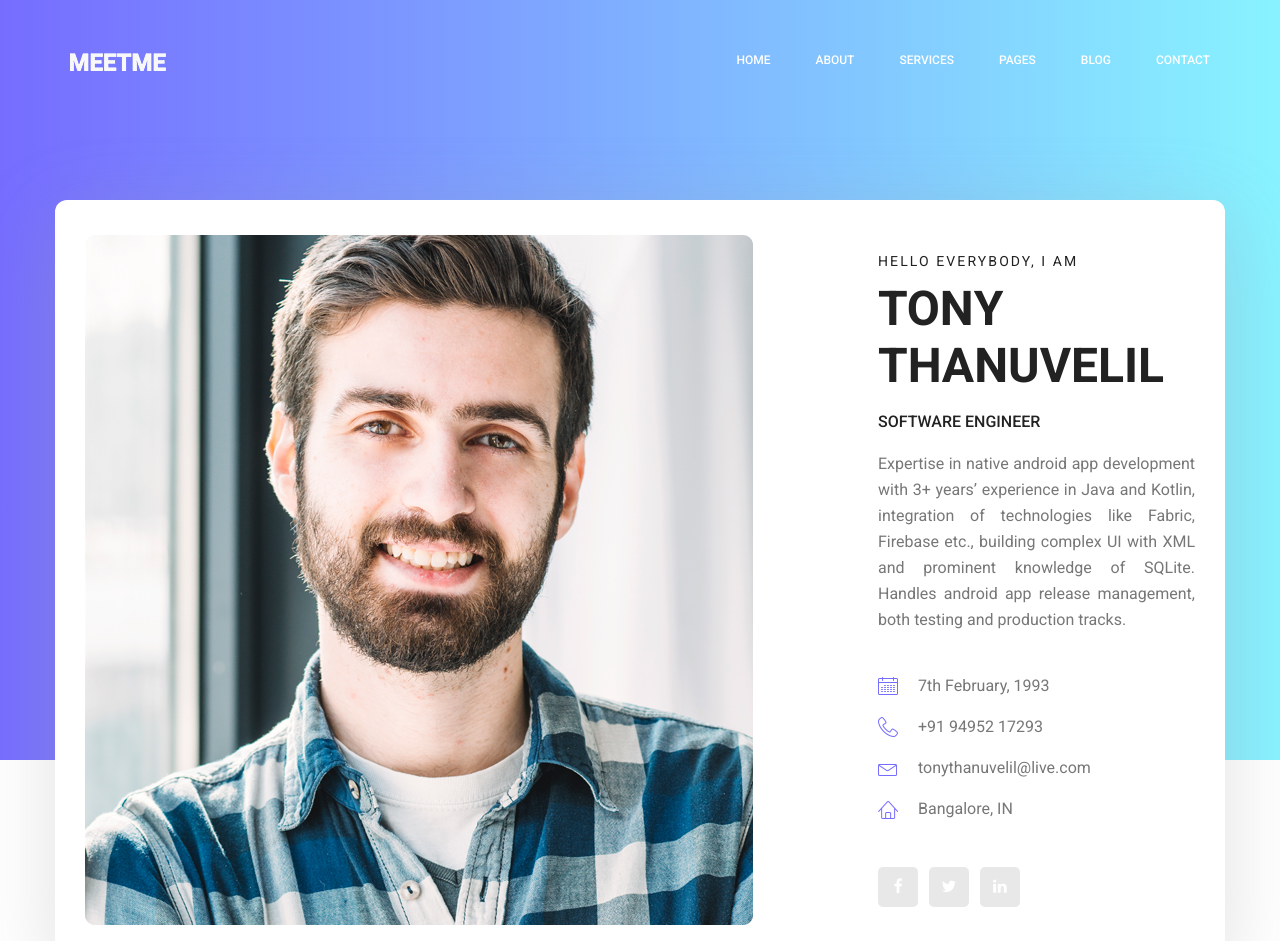
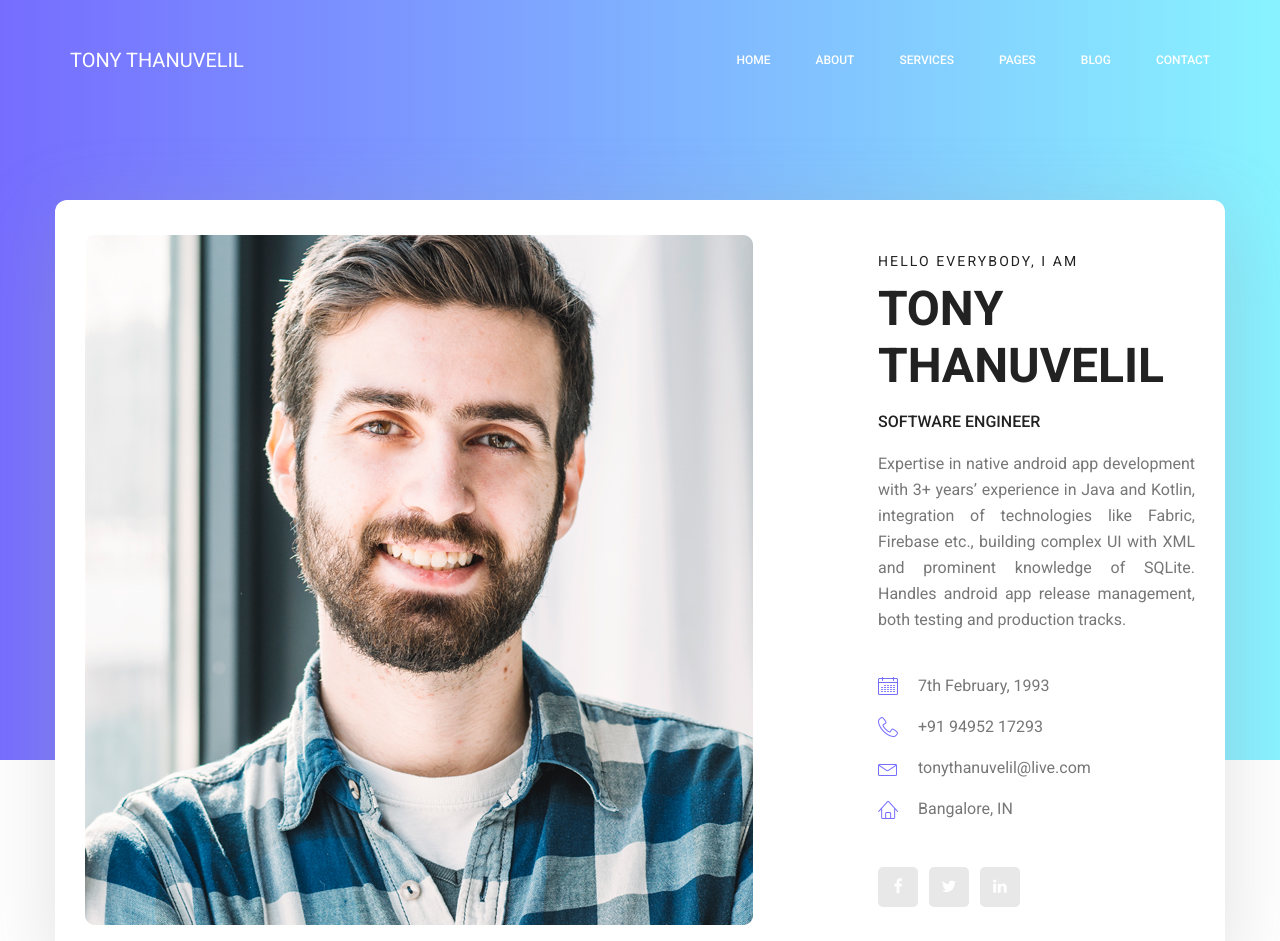
Before and after one commit to tonythanuvelil/tonythanuvelil.github.io, a plain HTML site: page index.html in a window 1280 px wide. Shown: the top 941 px of the page. Drawn offline with Linux system fonts and the light colour scheme.

Commit message:
change navbar logo

```diff
--- a/index.html
+++ b/index.html
@@ -30,7 +30,7 @@
 			<nav class="navbar navbar-expand-lg navbar-light">
 				<div class="container box_1620">
 					<!-- Brand and toggle get grouped for better mobile display -->
-					<a class="navbar-brand logo_h" href="index.html"><img src="img/logo.png" alt=""></a>
+					<a class="navbar-brand logo_h" href="index.html" style="color: #ffffff">TONY THANUVELIL</a>
 					<button class="navbar-toggler" type="button" data-toggle="collapse"
 						data-target="#navbarSupportedContent" aria-controls="navbarSupportedContent"
 						aria-expanded="false" aria-label="Toggle navigation">
```
